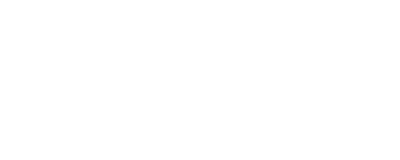
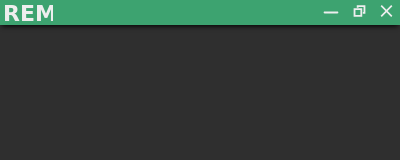
Before and after one commit to AbubakarKang/remir, an Electron app: page src/views/index.html in a window 400 px wide. Drawn offline with Linux system fonts and the light colour scheme; a web font is replaced by a local one.

Commit message:
✨ Added titlebar

```diff
--- a/src/index.js
+++ b/src/index.js
@@ -21,6 +21,10 @@ const createWindow = () => {
 	});
 
 	mainWindow.loadURL(path.join(__dirname, "views/index.html"));
+
+	ipc.on("closeApp", () => mainWindow.close());
+	ipc.on("minimizeApp", () => mainWindow.minimize());
+	ipc.on("maximizeApp", () => mainWindow.maximize());
 };
 
 //------------------------\\ APP FUNCTIONS //------------------------\\
--- /dev/null
+++ b/src/js/main.js
@@ -0,0 +1,16 @@
+//----------------------------\\ DOM ELEMENTS //----------------------------\\
+
+const closeBtn = document.querySelector("[data-close-btn]");
+const minimizeBtn = document.querySelector("[data-minimize-btn]");
+const maximizeBtn = document.querySelector("[data-maximize-btn]");
+
+//-------------------------------\\ OTHERS //-------------------------------\\
+
+const { ipcRenderer } = require("electron");
+const ipc = ipcRenderer;
+
+//-----------------------------\\ FUNCTIONS //------------------------------\\
+
+closeBtn.addEventListener("click", () => ipc.send("closeApp"));
+minimizeBtn.addEventListener("click", () => ipc.send("minimizeApp"));
+maximizeBtn.addEventListener("click", () => ipc.send("maximizeApp"));
--- a/src/views/index.html
+++ b/src/views/index.html
@@ -5,7 +5,32 @@
     <meta http-equiv="X-UA-Compatible" content="IE=edge">
     <meta name="viewport" content="width=device-width, initial-scale=1.0">
     <link rel="stylesheet" href="./style.css">
+    <script src="../js/main.js" defer></script>
 </head>
 <body>
+    <div class="titlebar">
+        <div class="app-name">
+            <svg height="25" width="50">
+                <text x="0" y="23" fill="#eeeeee">REMIR</text>
+            </svg>
+        </div>
+        <div class="buttons">
+            <div data-minimize-btn class="minimize-btn btn">
+                <svg height="15" width="30" viewBox="0 0 1000 1000">
+                    <g><path fill="#eeeeee" d="M10,500L10,500c0-33.7,27.5-61.2,61.2-61.2h857.6c33.7,0,61.2,27.5,61.2,61.2l0,0c0,33.7-27.5,61.2-61.2,61.2H71.2C37.5,561.2,10,533.7,10,500z"/></g>
+                </svg>
+            </div>
+            <div data-maximize-btn class="maximze-btn btn">
+                <svg height="12" width="27" viewBox="0 0 1000 1000">
+                    <g><g transform="translate(0.000000,511.000000) scale(0.100000,-0.100000)"><path fill="#eeeeee" d="M2711.7,3940.5V2895.8h758.6h758.6v286v286h2076.9h2076.9l-5-2069.4l-7.5-2071.9l-303.5-7.5l-305.9-7.5v-743.7v-746.2h1069.5H9900v3581.7v3581.7H6305.8H2711.7V3940.5z"/><path fill="#eeeeee" d="M100-1183.4v-3581.7h3581.7h3581.7v3581.7v3581.7H3681.7H100V-1183.4z M5766.1-1188.4l-7.5-2071.9l-2069.4-7.5l-2071.9-5v2076.9V881.1h2076.9h2076.9L5766.1-1188.4z"/></g></g>
+                </svg>
+            </div>
+            <div data-close-btn class="close-btn btn">
+                <svg height="12" width="27" viewBox="0 0 1000 1000">
+                    <g><g><path fill="#eeeeee" d="M990,108.7L598.7,500L990,891.3L891.3,990L500,598.7L108.7,990L10,891.3L401.3,500L10,108.7L108.7,10L500,401.3L891.3,10L990,108.7z"/></g></g>
+                </svg>
+            </div>
+        </div>
+    </div>
 </body>
 </html>
--- a/src/views/style.css
+++ b/src/views/style.css
@@ -0,0 +1,69 @@
+@import url('https://fonts.googleapis.com/css2?family=Square+Peg&display=swap');
+
+*,
+*::before,
+*::after {
+	user-select: none;
+}
+
+
+:root {
+	--primary-color: #3da370;
+	--light-color: #eeeeee;
+	--dark-color: #2f2f2f;
+}
+
+body {
+	margin: 0;
+	width: 100vw;
+	height: 100vh;
+	background: var(--dark-color);
+}
+
+.titlebar {
+	width: 100%;
+	height: 25px;
+	display: flex;
+	overflow: hidden;
+	align-items: center;
+	-webkit-app-region: drag;
+	justify-content: space-between;
+	background: var(--primary-color);
+	box-shadow: 0px 3px 5px -2px black;
+}
+
+.app-name,
+.buttons {
+	-webkit-app-region: no-drag;
+}
+
+.app-name {
+	font-size: 22px;
+	margin-left: 3px;
+	font-weight: bold;
+	font-family: 'Square Peg', cursive;
+}
+
+.buttons {
+	display: flex;
+	align-items: center;
+	justify-content: space-between;
+}
+
+.minimize-btn {
+	margin-top: 3px;
+}
+
+.btn {
+	height: 25px;
+	cursor: pointer;
+	padding-top: 6px;
+}
+
+.btn:hover {
+	background: rgba(0, 0, 0, 0.1);
+}
+
+.close-btn:hover {
+	background: red;
+}
```
